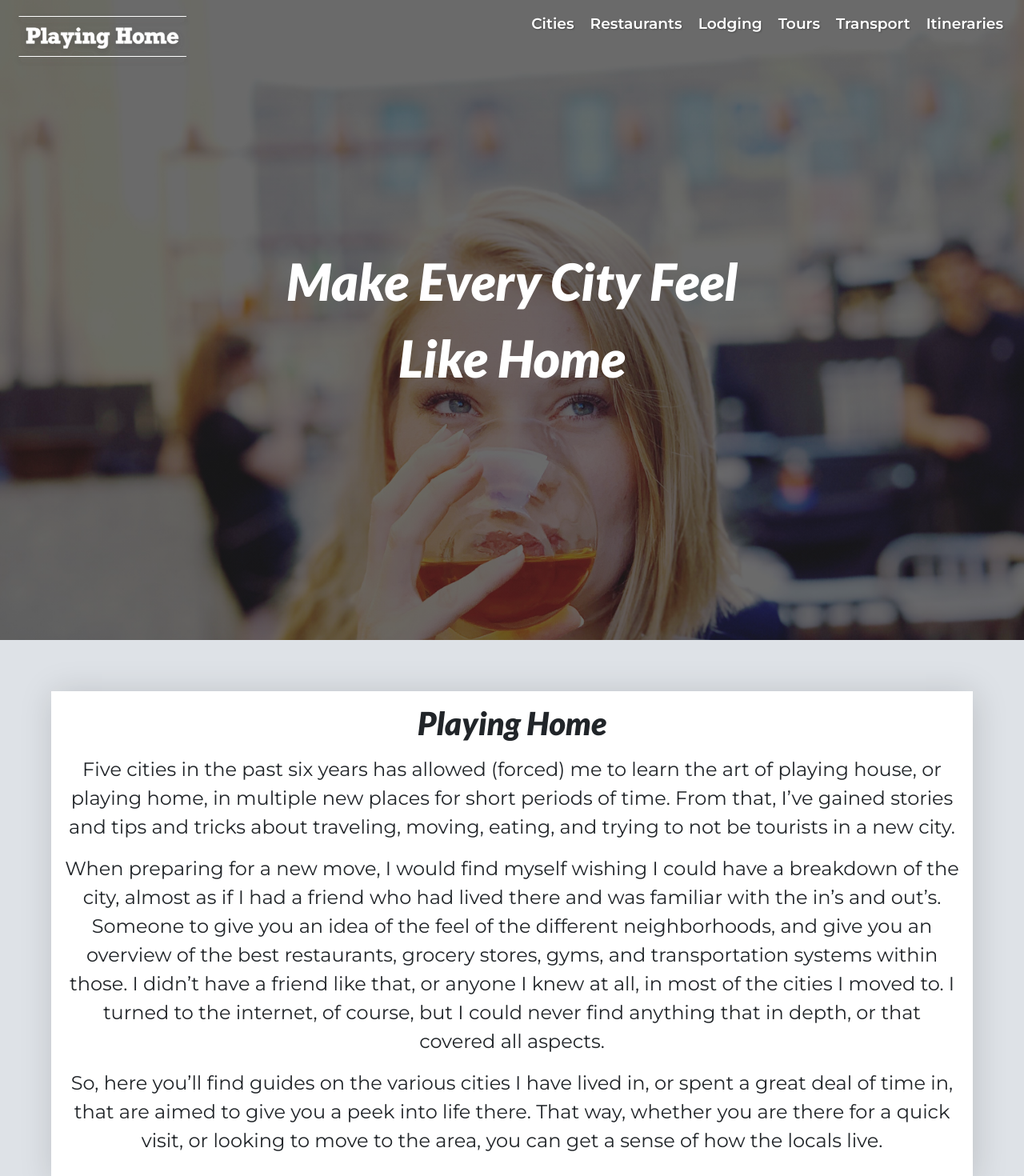
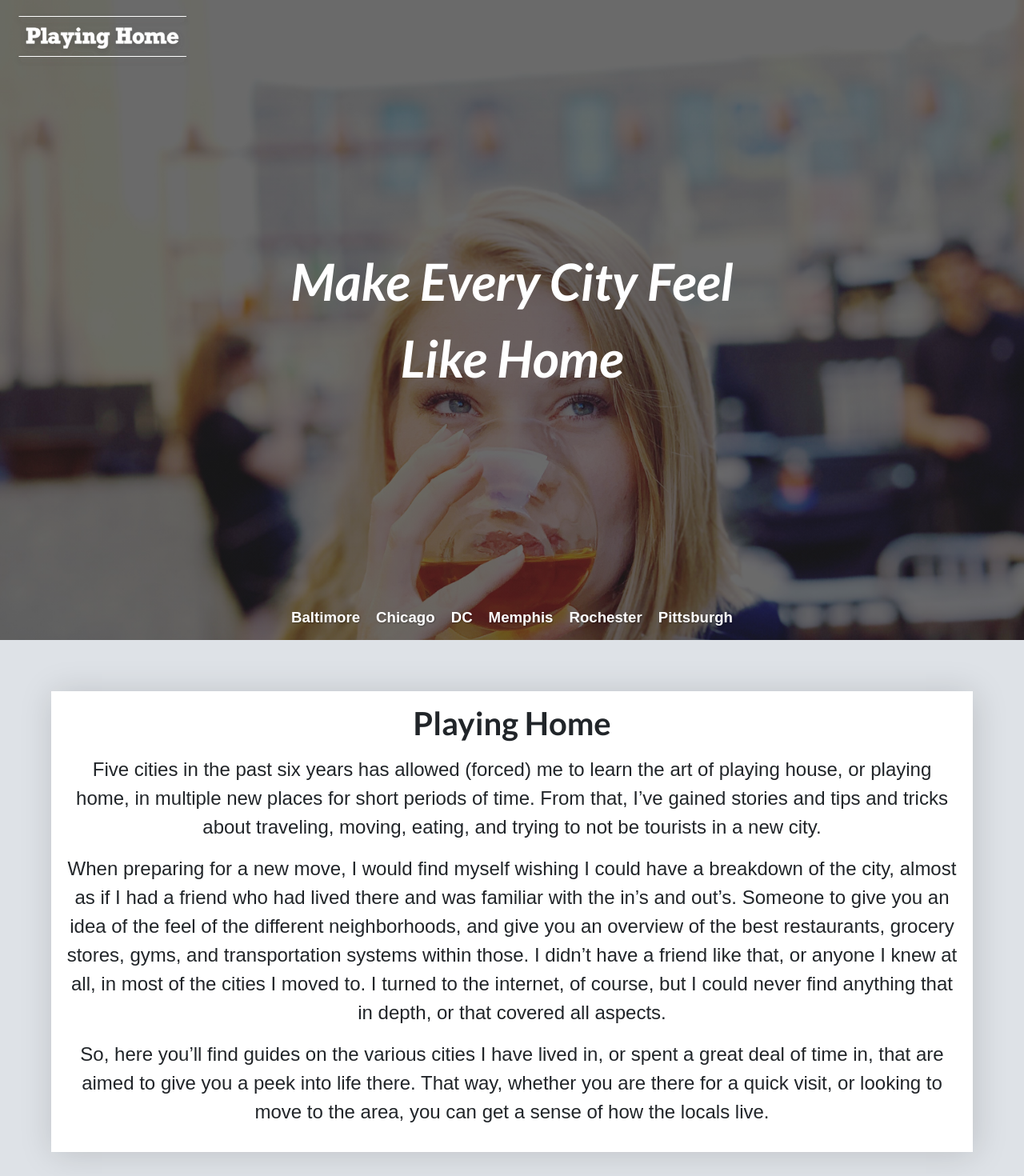
Before and after one commit to KPatton17/playing-home, a React (Create React App) app: page / in a window 1280 px wide. Shown: the top 1470 px of the page at 80% size. Built offline with nearby package versions, Linux system fonts and the light colour scheme.

Commit message:
created the cityNav

```diff
--- a/public/index.html
+++ b/public/index.html
@@ -24,7 +24,7 @@
     -->
 
   <link href="https://fonts.googleapis.com/icon?family=Material+Icons" rel="stylesheet">
-  <link href="https://fonts.googleapis.com/css?family=Lato:900i|Montserrat:400,600,700&display=swap" rel="stylesheet">
+  <link href="https://fonts.googleapis.com/css?family=Lato:400i,700,700i&display=swap|Montserrat:400,600,700&display=swap" rel="stylesheet">
 
   <title>Playing Home</title>
 </head>
--- a/src/components/cityBox/cityBox.scss
+++ b/src/components/cityBox/cityBox.scss
@@ -18,6 +18,8 @@
   height: 90%;
 
   background: white;
+
+  border-radius: 2px;
 }
 
 .city-box img {
--- a/src/components/cityHero/cityHero.js
+++ b/src/components/cityHero/cityHero.js
@@ -1,26 +1,33 @@
-import React from "react";
+import React, {Component} from "react";
 import "./cityHero.scss"
-import NavBar from "../navBar/navBar";
+import CityNav from "../cityNav/cityNav";
+import routes from "../../routes";
+import { withRouter } from "react-router-dom";
 
 
 
-export const CityHero = ({
-    city,
-    image
-}) => {
+export class CityHero extends Component{
+
+    onClick = () => {
+        this.props.history.push(routes.landing);
+    }
+    render(){
+        const{city,image} = this.props;
     return (
-        <div className = "city-hero-container" style={{backgroundImage: `url(${image})`}} >
+        <div className = "city-hero-container" style={{backgroundImage: `linear-gradient(rgba(0, 0, 0, 0.1), rgba(0, 0, 0, 0.1)),url(${image})`}} >
 
-            <div className = "d-flex city-hero-nav justify-content-between">
+            <div className = "city-hero-logo" onClick={this.onClick}>
                 <img src= "./img/logo-small2.svg" alt="small logo"/>
-                <NavBar></NavBar>
             </div>
-
             <div className = "city-hero-title">
                 {city}
             </div>
+            <span className = "city-hero-nav">
+                <CityNav></CityNav>
+            </span>
         </div>
-);
+    );
+    }
 };
 
-export default CityHero;
+export default withRouter(CityHero);
--- a/src/components/cityHero/cityHero.scss
+++ b/src/components/cityHero/cityHero.scss
@@ -1,18 +1,39 @@
 @import "../../scss/variables.scss";
+@import "../../../node_modules/bootstrap/scss/functions";
+@import "../../../node_modules/bootstrap/scss/variables";
+@import "../../../node_modules/bootstrap/scss/mixins/_breakpoints";
+
 
 .city-hero {
     &-container {
+        display: flex;
+        flex-direction: column;
         width: 100%;
         padding: 1rem;
         padding-bottom: 3rem;
         margin-bottom: 1.5rem;
         background-position: center;
         background-size: cover;
-        background-color: $main-color-light;
-        background-blend-mode: multiply;
         height: 350px;
+        position: relative;
+    }
+    &-logo{
+      margin-right: auto;
+      img {
+        @include media-breakpoint-down(md) {
+          width: 150px;
+        }
+        @include media-breakpoint-down(xs) {
+          width: 125px;
+        }
+      }
     }
     &-title {
+        text-align: center;
+        position: absolute;
+        top: 50%;
+        left: 50%;
+        transform: translate(-50%, -50%);
         font-family: "Montserrat", sans-serif;
         color: white;
         text-align: center;
@@ -21,6 +42,19 @@
         text-align: center;
         text-shadow: 0 6px 4px rgba(0, 0, 0, 0.5);
         font-weight: 700;
-        margin-top: 4rem;
+        @include media-breakpoint-down(md) {
+          font-size: 3rem;
+        }
+        @include media-breakpoint-down(xs) {
+          font-size: 2rem;
+        }
     }
+    &-nav{
+        text-align: center;
+        position: absolute;
+        bottom: 0;
+        left: 50%;
+        transform: translate(-50%, -50%);
+    }
+
 }
--- /dev/null
+++ b/src/components/cityNav/cityNav.js
@@ -0,0 +1,34 @@
+import React, {Component} from "react";
+import "./cityNav.scss"
+export class CityNav extends Component {
+  constructor(props) {
+    super(props);
+
+    this.state = {
+        listOpen: false,
+    };
+}
+onClick = () => {
+  console.log("clicked!");
+  this.setState({listOpen: !this.state.listOpen})
+}
+render(){
+    return (
+      <div>
+        <div className = "d-none d-lg-block nav-bar-container justify-content-around">
+          <a href="/baltimore">Baltimore</a>
+          <a href="/chicago">Chicago</a>
+          <a href="/dc">DC</a>
+          <a href="/tours">Memphis</a>
+          <a href="/rochester">Rochester</a>
+          <a href="/pittsburgh">Pittsburgh</a>
+        </div>
+        <div className = "d-lg-none mobile-nav">
+
+      </div>
+    </div>
+);
+};
+}
+
+export default CityNav;
--- /dev/null
+++ b/src/components/cityNav/cityNav.scss
@@ -0,0 +1,32 @@
+@import "../../../node_modules/bootstrap/scss/functions";
+@import "../../../node_modules/bootstrap/scss/variables";
+@import "../../../node_modules/bootstrap/scss/mixins/_breakpoints";
+@import "../../scss/variables.scss";
+
+.nav-bar-container {
+    overflow: hidden;
+    display: none !important;
+    a {
+        font-family: "Montserrat", sans-serif;
+        font-weight: 600;
+        font-size: 14pt;
+        color: white !important;
+        margin-bottom: 1rem;
+        text-shadow: 1px 1px 2px rgba(0, 0, 0, 0.3);
+    }
+    @include media-breakpoint-down(md) {
+        display: none;
+    }
+}
+.dropdown-nav {
+    position: absolute;
+    top: 0;
+    a {
+        font-family: "Montserrat", sans-serif;
+        font-weight: 600;
+        font-size: 14pt;
+        color: white !important;
+        margin-bottom: 1rem;
+        text-shadow: 1px 1px 2px rgba(0, 0, 0, 0.3);
+    }
+}
--- a/src/pages/landing/landing.js
+++ b/src/pages/landing/landing.js
@@ -3,8 +3,7 @@ import { withRouter } from "react-router-dom";
 import './landing.scss';
 import routes from "../../routes";
 import CityBox from "../../components/cityBox/cityBox"
-import { Nav} from 'react-bootstrap';
-import NavBar from "../../components/navBar/navBar"
+import CityNav from "../../components/cityNav/cityNav"
 
 export class Landing extends Component {
 
@@ -18,12 +17,14 @@ export class Landing extends Component {
     <div className="App">
       <div className= "landing-container d-flex flex-column">
         <div className = "landing-hero ">
-          <div className = "d-flex landing-nav justify-content-between">
+          <div className = "d-flex landing-nav justify-content-start">
             <img src= "./img/logo-small2.svg" alt="small logo"/>
-            <NavBar></NavBar>
           </div>
           <div className = "d-flex hero-text">
               Make Every City Feel Like Home
+          </div>
+          <div className = "city-nav">
+          <CityNav></CityNav>
           </div>
         </div>
 
--- a/src/pages/landing/landing.scss
+++ b/src/pages/landing/landing.scss
@@ -48,6 +48,8 @@
   transform: translate(-50%, -50%);
   color: white;
   font-family: "Lato", sans-serif;
+  font-style: italic;
+  font-weight: 700;
   font-size: 4rem;
   @include media-breakpoint-down(md) {
     font-size: 3rem;
@@ -55,6 +57,14 @@
   @include media-breakpoint-down(xs) {
     font-size: 2rem;
   }
+}
+
+.city-nav{
+  text-align: center;
+  position: absolute;
+  bottom: 0;
+  left: 50%;
+  transform: translate(-50%, -50%);
 }
 
 .landing-overview{
@@ -67,6 +77,13 @@
   font-size: 18pt;
 
   margin: 4rem 4rem;
+  @include media-breakpoint-down(md) {
+    margin: 3rem;
+  }
+  @include media-breakpoint-down(xs) {
+    margin: 2rem;
+    font-size: 14pt;
+  }
 
   background: white;
 
@@ -77,10 +94,23 @@
 
 .landing-cities-container{
   margin: 0 4rem 2rem 4rem;
+  @include media-breakpoint-down(md) {
+    margin: 0 3rem 1rem 3rem;
+  }
+  @include media-breakpoint-down(xs) {
+    margin: 0 2rem .5rem 2rem;
+    font-size: 14pt;
+  }
 }
 
 
 h1 {
+  @include media-breakpoint-down(md) {
+    font-size:20pt;
+  }
+  @include media-breakpoint-down(xs) {
+    font-size: 1.7rem !important;
+  }
   font-family: "Lato", sans-serif;
   text-align: center;
   text-shadow: 1px 1px #ffffff9f;
```
